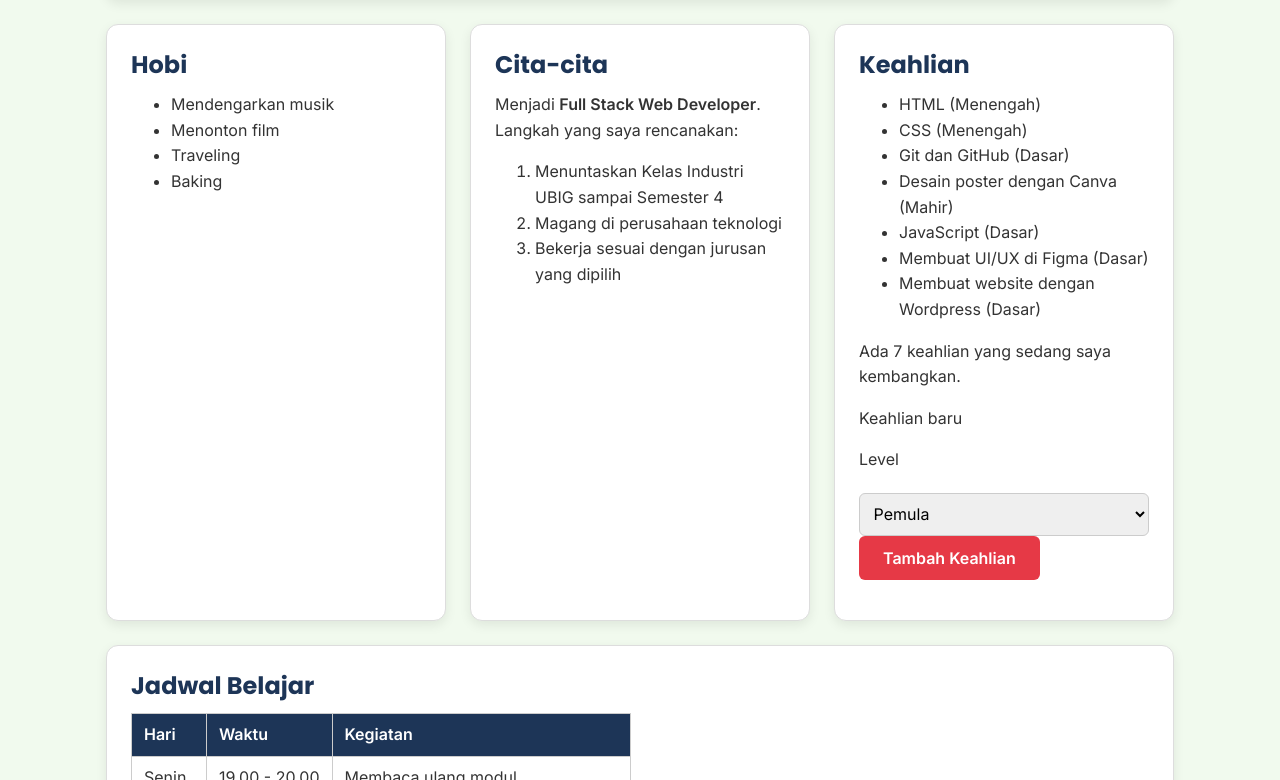
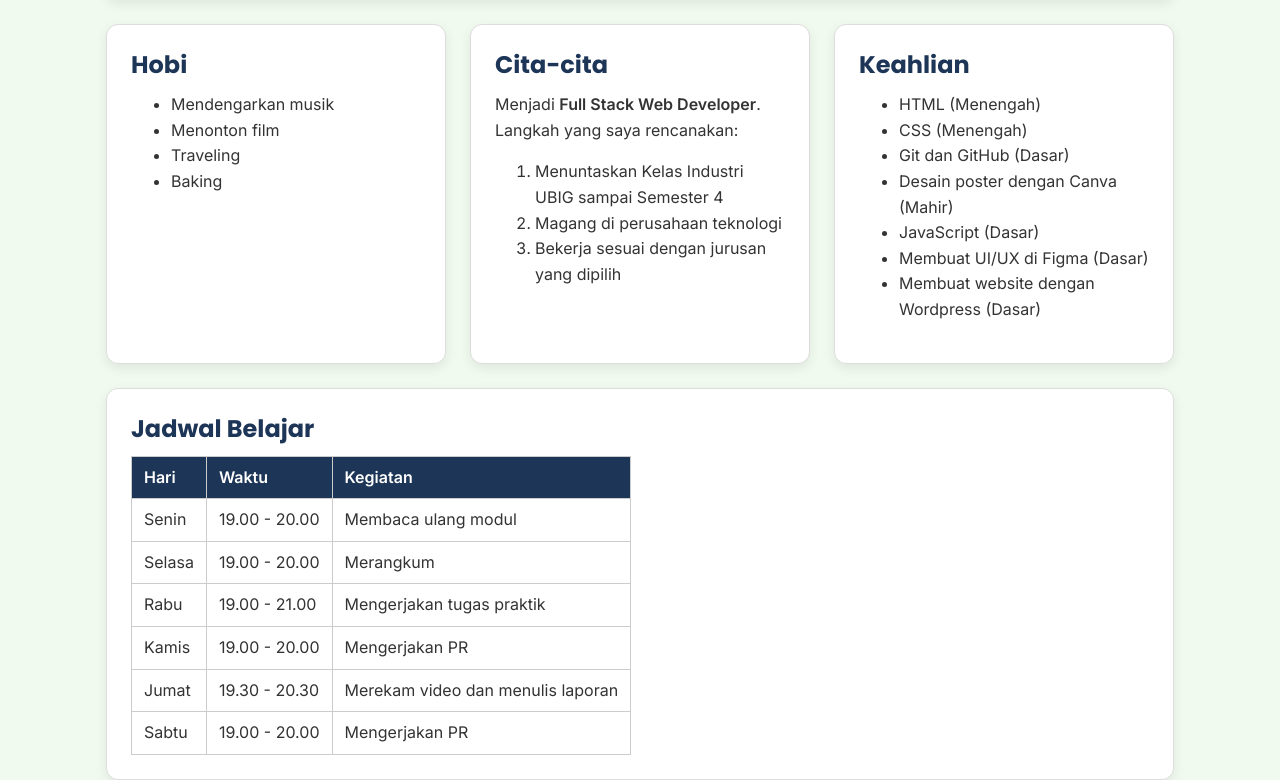
Before and after one commit to floritazahra/tugasrumah-alviraflorita, a plain HTML site: page index.html in a window 1280 px wide. Shown: the part 534-1314 px from the top of the page. Drawn offline with Linux system fonts and the light colour scheme.

Commit message:
feat: improve skill section

```diff
--- a/index.html
+++ b/index.html
@@ -83,19 +83,6 @@
         <section class="kartu">
           <h2>Keahlian</h2>
           <ul id="daftar-skill"></ul>
-          <p id="jumlah-skill"></p>
-          <div class="tambah-skill">
-            <p id="skill-baru">Keahlian baru</p>
-            <p id="level-baru">Level</p>
-            <select id="level-baru">
-              <var id="level-baru" name="level-baru">
-                <option value="pemula">Pemula</option>
-                <option value="menengah">Menengah</option>
-                <option value="mahir">Mahir</option>
-            </select>
-            <button id="tombol-skill">Tambah Keahlian</button>
-            <p id="pesan-skill" class="keterangan"></p>
-          </div>
         </section>
 
         <section class="kartu">
```
Also changed, not shown: 1 other file.
